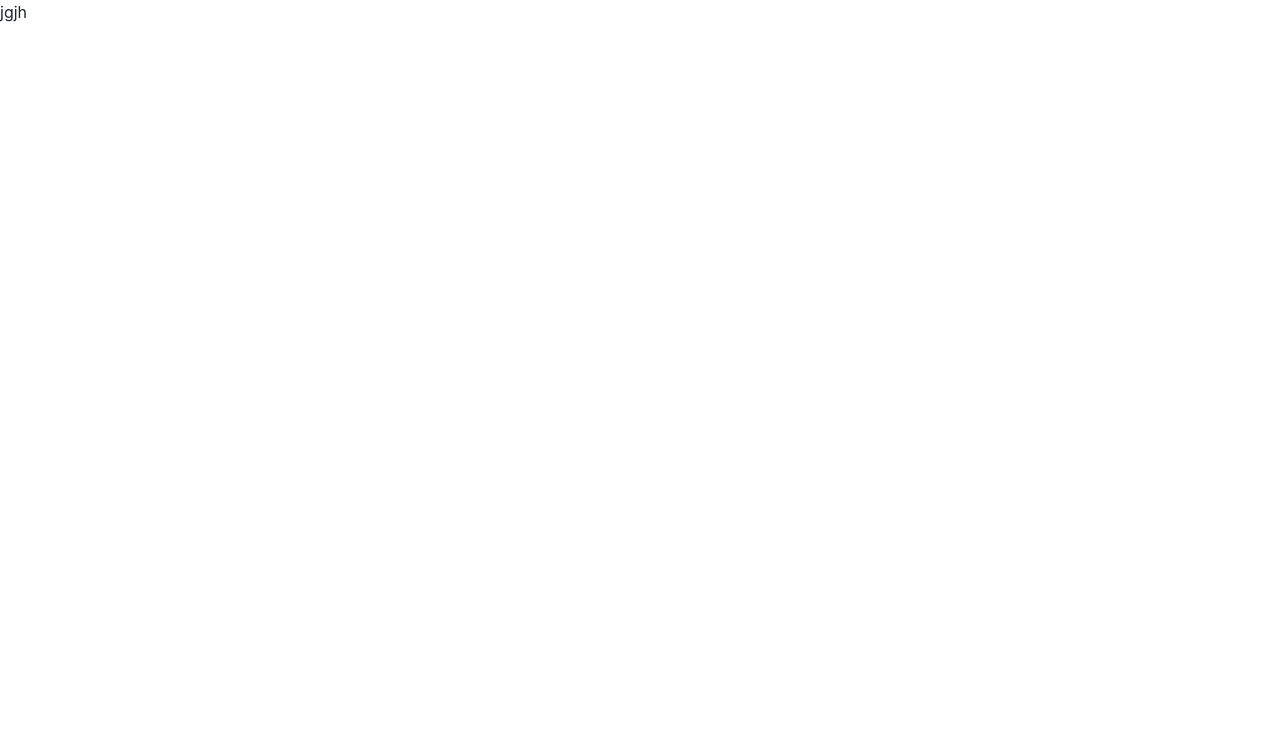
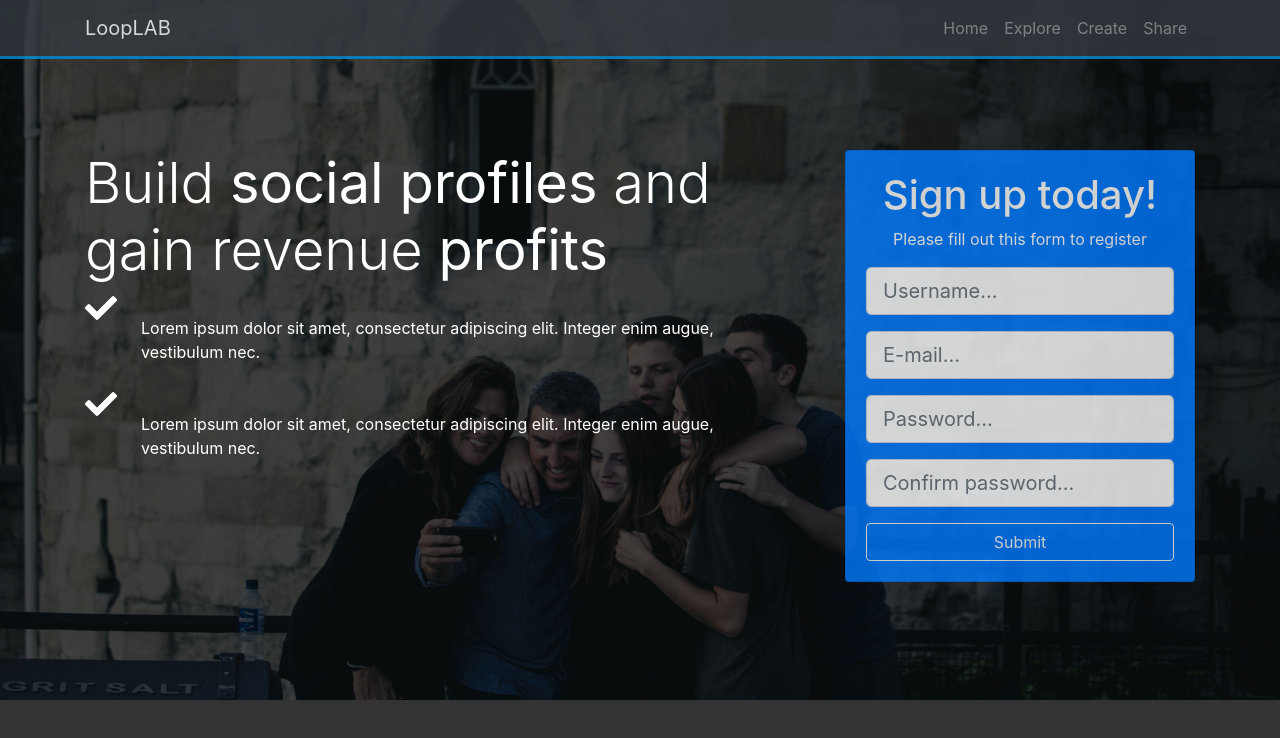
Before and after one commit to jskowr/bootstrap, a plain HTML site: page index.html in a window 1280 px wide. Drawn offline with nearby package versions, Linux system fonts and the light colour scheme.

Commit message:
navbar and home section

```diff
--- /dev/null
+++ b/css/style.css
@@ -0,0 +1,41 @@
+body{
+    background-color: #333;
+    color: #ffffff;
+}
+
+.navbar{
+    border-bottom: #008ed6 3px solid;
+    opacity: 0.8;
+}
+
+#home-section{
+    background: url('../img/home.jpg');
+    background-repeat: no-repeat;
+    background-size: cover;
+    background-attachment: fixed;
+    min-height: 700px;
+}
+
+#home-section .dark-overlay{
+    position: absolute;
+    top: 0;
+    left: 0;
+    width: 100%;
+    min-height: 700px;
+    background-color: rgba(0, 0, 0, 0.7);
+}
+
+#home-section .dark-overlay{
+    padding-top: 150px;
+}
+
+#home-section .card-form{
+    opacity: 0.8;
+}
+
+#home-section .fas{
+    color: #008ed6;
+    background: #fff;
+    padding: 5px;
+    border-radius: 5px;
+}
--- a/index.html
+++ b/index.html
@@ -5,14 +5,111 @@
     <meta charset="UTF-8">
     <meta name="viewport" content="width=device-width, initial-scale=1.0">
     <meta http-equiv="X-UA-Compatible" content="ie=edge">
-    <title>Document</title>
+    <link rel="stylesheet" href="https://use.fontawesome.com/releases/v5.8.1/css/all.css"
+        integrity="sha384-50oBUHEmvpQ+1lW4y57PTFmhCaXp0ML5d60M1M7uH2+nqUivzIebhndOJK28anvf" crossorigin="anonymous">
     <link rel="stylesheet" href="https://stackpath.bootstrapcdn.com/bootstrap/4.1.3/css/bootstrap.min.css"
         integrity="sha384-MCw98/SFnGE8fJT3GXwEOngsV7Zt27NXFoaoApmYm81iuXoPkFOJwJ8ERdknLPMO" crossorigin="anonymous">
+    <link rel="stylesheet" href="css/style.css">
     <title>Bootstrap Theme</title>
 </head>
 
 <body>
-    jgjh
+    <nav class="navbar navbar-expand-sm bg-dark navbar-dark fixed-top">
+        <div class="container">
+            <a href="index.html" class="navbar-brand">LoopLAB</a>
+            <button class="navbar-toggler" data-toggle="collapse" data-target="#navbarCollapse">
+                <span class="navbar-toggler-icon"></span>
+            </button>
+            <div class="collapse navbar-collapse" id="navbarCollapse">
+                <ul class="navbar-nav ml-auto">
+                    <li class="nav-item">
+                        <a href="#home" class="nav-link">Home</a>
+                    </li>
+                    <li class="nav-item">
+                        <a href="#explore-head-section" class="nav-link">Explore</a>
+                    </li>
+                    <li class="nav-item">
+                        <a href="#create-head-section" class="nav-link">Create</a>
+                    </li>
+                    <li class="nav-item">
+                        <a href="#share-head-section" class="nav-link">Share</a>
+                    </li>
+                </ul>
+            </div>
+        </div>
+    </nav>
+
+    <!--  HOME SECTION   -->
+    <header id="home-section">
+        <div class="dark-overlay">
+            <div class="home-inner container">
+                <div class="row">
+                    <div class="col-lg-8 d-none d-lg-block">
+                        <h1 class="display-4">Build <strong>social profiles</strong> and gain revenue
+                            <strong>profits</strong></h1>
+                        <div class="d-flex">
+                            <div class="p4 align-self-start">
+                                <i class="fa fa-check fa-2x"></i>
+                            </div>
+                            <div class="p-4 align-self-end">
+                                Lorem ipsum dolor sit amet, consectetur adipiscing elit. Integer enim augue, vestibulum
+                                nec.
+                            </div>
+                        </div>
+                        <div class="d-flex">
+                            <div class="p4 align-self-start">
+                                <i class="fa fa-check fa-2x"></i>
+                            </div>
+                            <div class="p-4 align-self-end">
+                                Lorem ipsum dolor sit amet, consectetur adipiscing elit. Integer enim augue, vestibulum
+                                nec.
+                            </div>
+                        </div>
+                    </div>
+                    <div class="col-lg-4">
+                        <div class="card bg-primary text-center card-form">
+                            <div class="card-body">
+                                <h1>Sign up today!</h1>
+                                <p>Please fill out this form to register</p>
+                                <form action="">
+                                    <div class="form-group">
+                                        <input type="text" class="form-control form-control-lg"
+                                            placeholder="Username...">
+                                    </div>
+                                    <div class="form-group">
+                                        <input type="email" class="form-control form-control-lg"
+                                            placeholder="E-mail...">
+                                    </div>
+                                    <div class="form-group">
+                                        <input type="text" class="form-control form-control-lg"
+                                            placeholder="Password...">
+                                    </div>
+                                    <div class="form-group">
+                                        <input type="password" class="form-control form-control-lg"
+                                            placeholder="Confirm password...">
+                                    </div>
+                                    <input type="submit" value="Submit" class="btn btn-outline-light btn-block">
+                                </form>
+                            </div>
+                        </div>
+                    </div>
+                </div>
+            </div>
+        </div>
+    </header>
+
+    <script src="https://code.jquery.com/jquery-3.3.1.slim.min.js"
+        integrity="sha384-q8i/X+965DzO0rT7abK41JStQIAqVgRVzpbzo5smXKp4YfRvH+8abtTE1Pi6jizo"
+        crossorigin="anonymous"></script>
+    <script src="https://cdnjs.cloudflare.com/ajax/libs/popper.js/1.14.3/umd/popper.min.js"
+        integrity="sha384-ZMP7rVo3mIykV+2+9J3UJ46jBk0WLaUAdn689aCwoqbBJiSnjAK/l8WvCWPIPm49"
+        crossorigin="anonymous"></script>
+    <script src="https://stackpath.bootstrapcdn.com/bootstrap/4.1.3/js/bootstrap.min.js"
+        integrity="sha384-ChfqqxuZUCnJSK3+MXmPNIyE6ZbWh2IMqE241rYiqJxyMiZ6OW/JmZQ5stwEULTy"
+        crossorigin="anonymous"></script>
+    <script>
+        $("#year").text(new Date().getFullYear());
+    </script>
 </body>
 
 </html>
```
Also changed, not shown: img/create-section1.jpg (added), img/explore-section1.jpg (added), img/home.jpg (added), img/share-section1.jpg (added).
